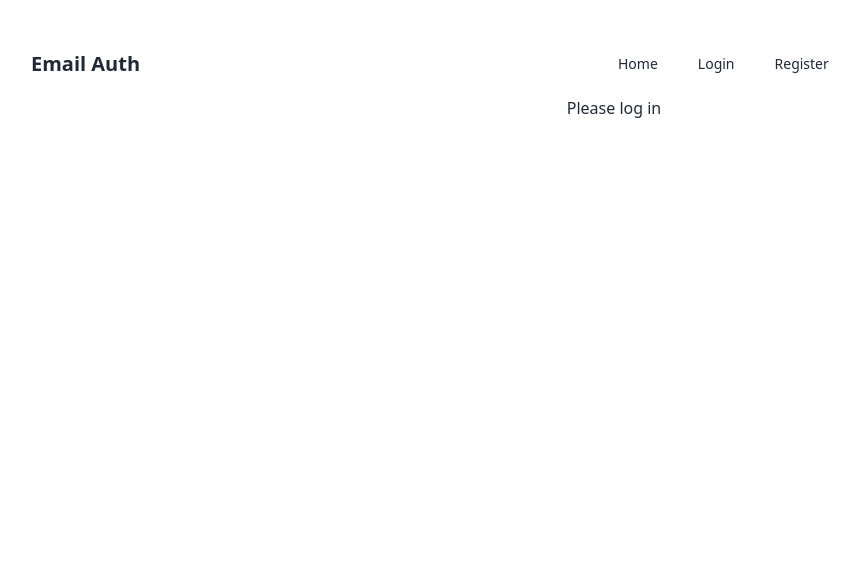
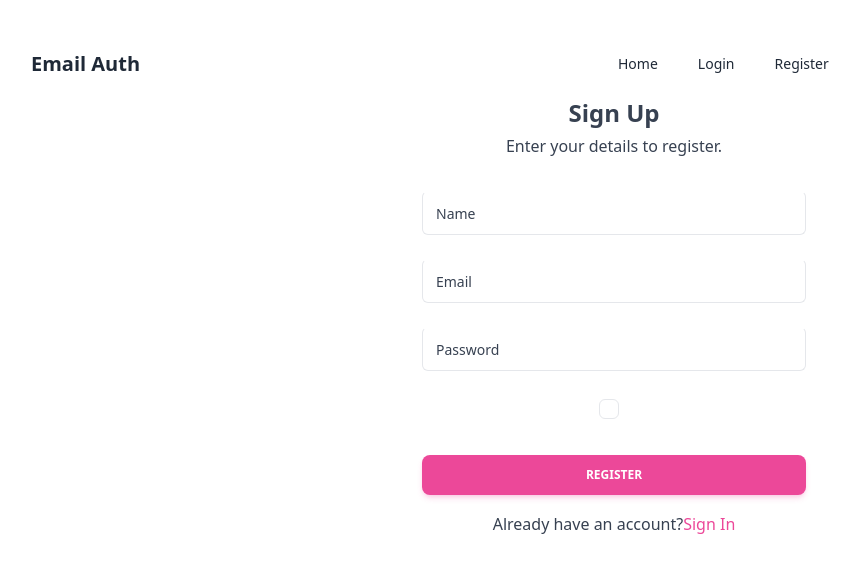
Before and after one commit to Sumaiyakhan322/log-in-form-with-firebase, a React (Vite) app: page /login in a window 1280 px wide. Shown: the top 572 px of the page, without its empty margins (26-883 px from the left). Built offline with nearby package versions, Linux system fonts and the light colour scheme.

Commit message:
added terms and conditions

```diff
--- a/src/components/LogIn/LogIn.jsx
+++ b/src/components/LogIn/LogIn.jsx
@@ -2,8 +2,98 @@
 
 const LogIn = () => {
     return (
-        <div>
-            <h2>Please log in</h2>
+        <div >
+           <div className="relative flex flex-col rounded-xl bg-transparent bg-clip-border text-gray-700 shadow-none mx-auto ">
+  <h4 className="block font-sans text-2xl font-semibold leading-snug tracking-normal text-blue-gray-900 antialiased">
+    Sign Up
+  </h4>
+  <p className="mt-1 block font-sans text-base font-normal leading-relaxed text-gray-700 antialiased">
+    Enter your details to register.
+  </p>
+  <form className="mt-8 mb-2 w-80 max-w-screen-lg sm:w-96 mx-auto">
+    <div className="mb-4 flex flex-col gap-6">
+      <div className="relative h-11 w-full min-w-[200px]">
+        <input
+          className="peer h-full w-full rounded-md border border-blue-gray-200 border-t-transparent bg-transparent px-3 py-3 font-sans text-sm font-normal text-blue-gray-700 outline outline-0 transition-all placeholder-shown:border placeholder-shown:border-blue-gray-200 placeholder-shown:border-t-blue-gray-200 focus:border-2 focus:border-pink-500 focus:border-t-transparent focus:outline-0 disabled:border-0 disabled:bg-blue-gray-50"
+          placeHolder=" "
+        />
+        <label className="before:content[' '] after:content[' '] pointer-events-none absolute left-0 -top-1.5 flex h-full w-full select-none text-[11px] font-normal leading-tight text-blue-gray-400 transition-all before:pointer-events-none before:mt-[6.5px] before:mr-1 before:box-border before:block before:h-1.5 before:w-2.5 before:rounded-tl-md before:border-t before:border-l before:border-blue-gray-200 before:transition-all after:pointer-events-none after:mt-[6.5px] after:ml-1 after:box-border after:block after:h-1.5 after:w-2.5 after:flex-grow after:rounded-tr-md after:border-t after:border-r after:border-blue-gray-200 after:transition-all peer-placeholder-shown:text-sm peer-placeholder-shown:leading-[4.1] peer-placeholder-shown:text-blue-gray-500 peer-placeholder-shown:before:border-transparent peer-placeholder-shown:after:border-transparent peer-focus:text-[11px] peer-focus:leading-tight peer-focus:text-pink-500 peer-focus:before:border-t-2 peer-focus:before:border-l-2 peer-focus:before:!border-pink-500 peer-focus:after:border-t-2 peer-focus:after:border-r-2 peer-focus:after:!border-pink-500 peer-disabled:text-transparent peer-disabled:before:border-transparent peer-disabled:after:border-transparent peer-disabled:peer-placeholder-shown:text-blue-gray-500">
+          Name
+        </label>
+      </div>
+      <div className="relative h-11 w-full min-w-[200px]">
+        <input
+          className="peer h-full w-full rounded-md border border-blue-gray-200 border-t-transparent bg-transparent px-3 py-3 font-sans text-sm font-normal text-blue-gray-700 outline outline-0 transition-all placeholder-shown:border placeholder-shown:border-blue-gray-200 placeholder-shown:border-t-blue-gray-200 focus:border-2 focus:border-pink-500 focus:border-t-transparent focus:outline-0 disabled:border-0 disabled:bg-blue-gray-50"
+          placeHolder=" "
+        />
+        <label className="before:content[' '] after:content[' '] pointer-events-none absolute left-0 -top-1.5 flex h-full w-full select-none text-[11px] font-normal leading-tight text-blue-gray-400 transition-all before:pointer-events-none before:mt-[6.5px] before:mr-1 before:box-border before:block before:h-1.5 before:w-2.5 before:rounded-tl-md before:border-t before:border-l before:border-blue-gray-200 before:transition-all after:pointer-events-none after:mt-[6.5px] after:ml-1 after:box-border after:block after:h-1.5 after:w-2.5 after:flex-grow after:rounded-tr-md after:border-t after:border-r after:border-blue-gray-200 after:transition-all peer-placeholder-shown:text-sm peer-placeholder-shown:leading-[4.1] peer-placeholder-shown:text-blue-gray-500 peer-placeholder-shown:before:border-transparent peer-placeholder-shown:after:border-transparent peer-focus:text-[11px] peer-focus:leading-tight peer-focus:text-pink-500 peer-focus:before:border-t-2 peer-focus:before:border-l-2 peer-focus:before:!border-pink-500 peer-focus:after:border-t-2 peer-focus:after:border-r-2 peer-focus:after:!border-pink-500 peer-disabled:text-transparent peer-disabled:before:border-transparent peer-disabled:after:border-transparent peer-disabled:peer-placeholder-shown:text-blue-gray-500">
+          Email
+        </label>
+      </div>
+      <div className="relative h-11 w-full min-w-[200px]">
+        <input
+          type="password"
+          className="peer h-full w-full rounded-md border border-blue-gray-200 border-t-transparent bg-transparent px-3 py-3 font-sans text-sm font-normal text-blue-gray-700 outline outline-0 transition-all placeholder-shown:border placeholder-shown:border-blue-gray-200 placeholder-shown:border-t-blue-gray-200 focus:border-2 focus:border-pink-500 focus:border-t-transparent focus:outline-0 disabled:border-0 disabled:bg-blue-gray-50"
+          placeHolder=" "
+        />
+        <label className="before:content[' '] after:content[' '] pointer-events-none absolute left-0 -top-1.5 flex h-full w-full select-none text-[11px] font-normal leading-tight text-blue-gray-400 transition-all before:pointer-events-none before:mt-[6.5px] before:mr-1 before:box-border before:block before:h-1.5 before:w-2.5 before:rounded-tl-md before:border-t before:border-l before:border-blue-gray-200 before:transition-all after:pointer-events-none after:mt-[6.5px] after:ml-1 after:box-border after:block after:h-1.5 after:w-2.5 after:flex-grow after:rounded-tr-md after:border-t after:border-r after:border-blue-gray-200 after:transition-all peer-placeholder-shown:text-sm peer-placeholder-shown:leading-[4.1] peer-placeholder-shown:text-blue-gray-500 peer-placeholder-shown:before:border-transparent peer-placeholder-shown:after:border-transparent peer-focus:text-[11px] peer-focus:leading-tight peer-focus:text-pink-500 peer-focus:before:border-t-2 peer-focus:before:border-l-2 peer-focus:before:!border-pink-500 peer-focus:after:border-t-2 peer-focus:after:border-r-2 peer-focus:after:!border-pink-500 peer-disabled:text-transparent peer-disabled:before:border-transparent peer-disabled:after:border-transparent peer-disabled:peer-placeholder-shown:text-blue-gray-500">
+          Password
+        </label>
+      </div>
+    </div>
+    <div className="inline-flex items-center">
+      <label
+        className="relative -ml-2.5 flex cursor-pointer items-center rounded-full p-3"
+        htmlFor="checkbox"
+        data-ripple-dark="true"
+      >
+        <input
+          type="checkbox"
+          className="before:content[''] peer relative h-5 w-5 cursor-pointer appearance-none rounded-md border border-blue-gray-200 transition-all before:absolute before:top-2/4 before:left-2/4 before:block before:h-12 before:w-12 before:-translate-y-2/4 before:-translate-x-2/4 before:rounded-full before:bg-blue-gray-500 before:opacity-0 before:transition-opacity checked:border-pink-500 checked:bg-pink-500 checked:before:bg-pink-500 hover:before:opacity-10"
+          id="checkbox"
+        />
+        <span className="pointer-events-none absolute top-2/4 left-2/4 -translate-y-2/4 -translate-x-2/4 text-white opacity-0 transition-opacity peer-checked:opacity-100">
+          <svg
+            xmlns="http://www.w3.org/2000/svg"
+            className="h-3.5 w-3.5"
+            viewBox="0 0 20 20"
+            fill="currentColor"
+            stroke="currentColor"
+            stroke-width="1"
+          >
+            <path
+              fill-rule="evenodd"
+              d="M16.707 5.293a1 1 0 010 1.414l-8 8a1 1 0 01-1.414 0l-4-4a1 1 0 011.414-1.414L8 12.586l7.293-7.293a1 1 0 011.414 0z"
+              clip-rule="evenodd"
+            ></path>
+          </svg>
+        </span>
+      </label>
+      <label
+        className="mt-px cursor-pointer select-none font-light text-gray-700"
+        htmlFor="checkbox"
+      >
+
+      </label>
+    </div>
+    <button
+      className="mt-6 block w-full select-none rounded-lg bg-pink-500 py-3 px-6 text-center align-middle font-sans text-xs font-bold uppercase text-white shadow-md shadow-pink-500/20 transition-all hover:shadow-lg hover:shadow-pink-500/40 focus:opacity-[0.85] focus:shadow-none active:opacity-[0.85] active:shadow-none disabled:pointer-events-none disabled:opacity-50 disabled:shadow-none"
+      type="button"
+      data-ripple-light="true"
+    >
+      Register
+    </button>
+    <p className="mt-4 block text-center font-sans text-base font-normal leading-relaxed text-gray-700 antialiased">
+      Already have an account?
+      <a
+        className="font-medium text-pink-500 transition-colors hover:text-blue-700"
+        href="#"
+      >
+        Sign In
+      </a>
+    </p>
+  </form>
+</div>
         </div>
     );
 };
--- a/src/components/Register/Register.jsx
+++ b/src/components/Register/Register.jsx
@@ -11,6 +11,7 @@
          e.preventDefault();
         const email=e.target.email.value;
         const password=e.target.password.value;
+        const accepted=e.target.terms.checked;//true/false
         // console.log(email,password);
 
         setRegisterError('')
@@ -24,6 +25,10 @@
         else if(!/[A-Z]/.test(password)){
           setRegisterError('Should have upper case')
           return
+        }
+        else if(!accepted){
+          setRegisterError('please accept the terms and condition')
+          return;
         }
 
         createUserWithEmailAndPassword(auth,email,password)
@@ -62,7 +67,7 @@
                 type={showpassword ? "text" :"password"}
                  name="password"
                 className="peer h-full w-full rounded-md border inline border-blue-gray-200 border-t-transparent bg-transparent px-3 py-3 font-sans text-sm font-normal text-blue-gray-700 outline outline-0 transition-all placeholder-shown:border placeholder-shown:border-blue-gray-200 placeholder-shown:border-t-blue-gray-200 focus:border-2 focus:border-pink-500 focus:border-t-transparent focus:outline-0 disabled:border-0 disabled:bg-blue-gray-50"
-              required/><button onClick={()=>setShowpassword(!showpassword)}>
+              required/><button onClick={()=>setShowpassword(!showpassword)} className="absolute top-3 right-2">
                 {
                   showpassword ? <FaEyeSlash> </FaEyeSlash> :<FaEye></FaEye>
                 }
@@ -72,6 +77,10 @@
               </label>
 
             </div>
+          </div>
+          <div>
+            <input type="checkbox" name="terms" id="terms" />
+            <label htmlFor="terms">Accept our terms and condition</label>
           </div>
 
           <input
```
